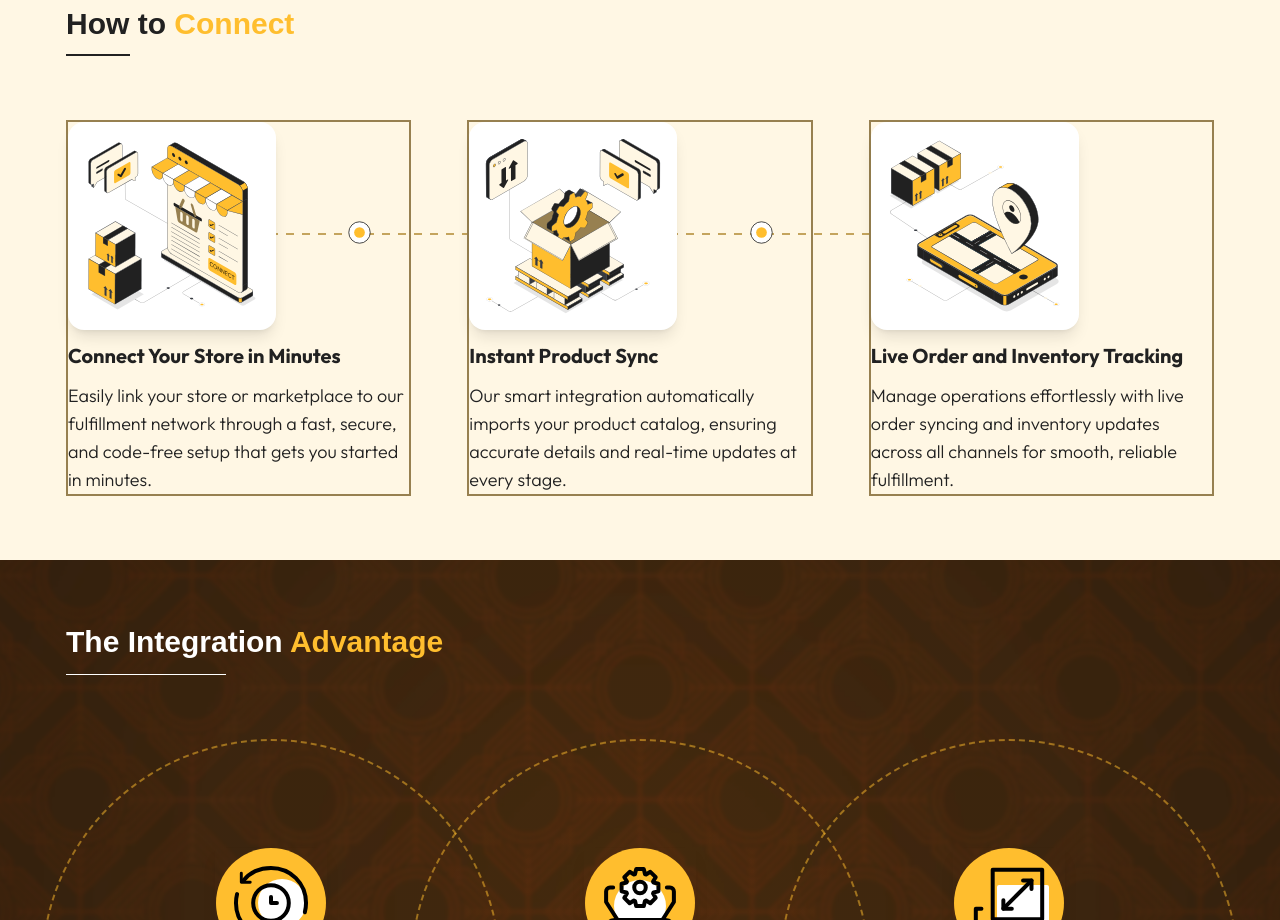
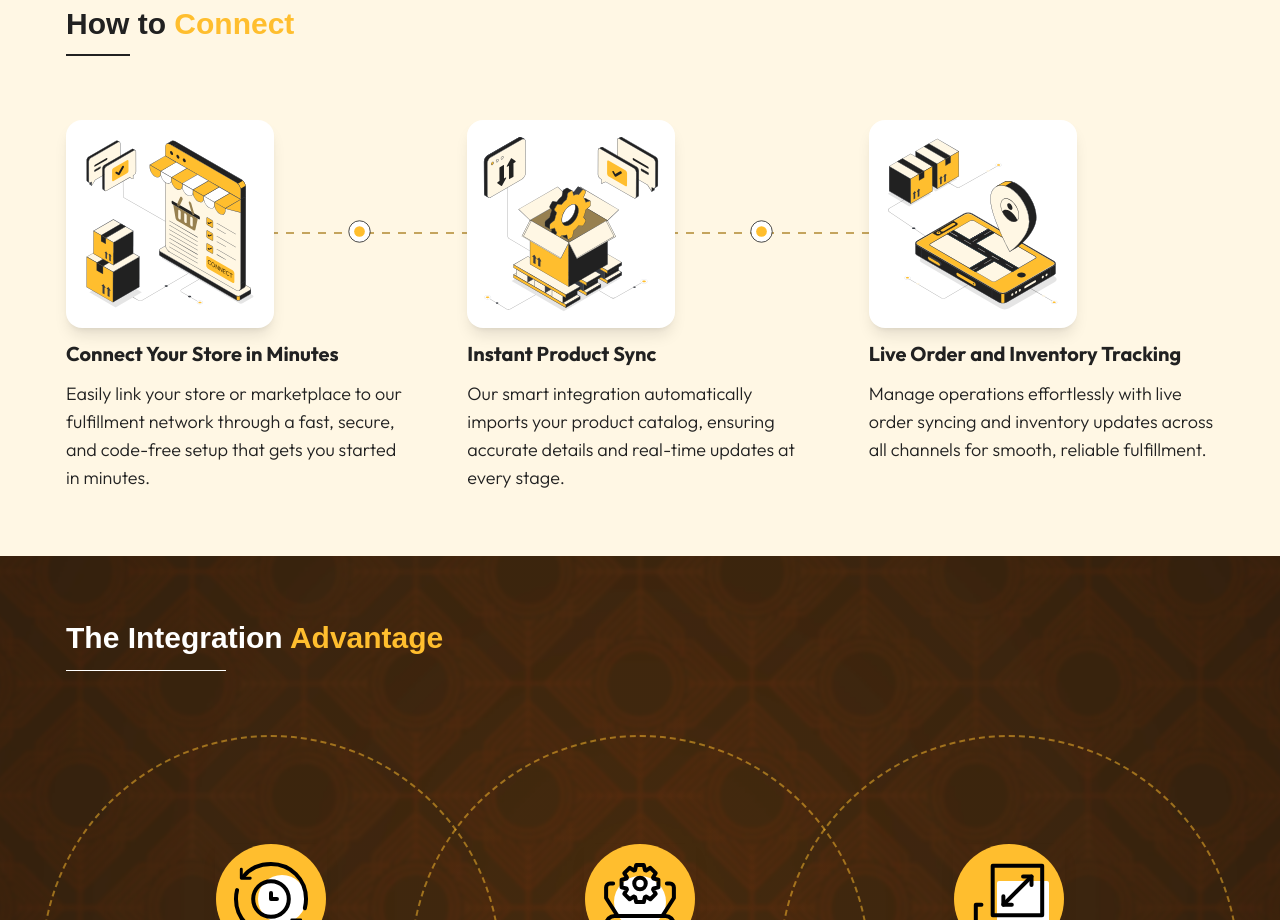
Before and after one commit to zaarna/depoter, a Next.js app: page /services/D2C in a window 1280 px wide. Shown: the part 5880-6800 px from the top of the page. Built offline with nearby package versions, Linux system fonts and the light colour scheme; a web font is replaced by a local one.

Commit message:
Updated How to Connect
Border Removed

```diff
--- a/src/components/ReusableComponent/HowToConnect/HowToConnect.jsx
+++ b/src/components/ReusableComponent/HowToConnect/HowToConnect.jsx
@@ -47,7 +47,7 @@ export default function HowToConnect() {
         {steps.map((step, i) => (
           <div key={i}>
             {/* CARD */}
-            <div className="md:bg-transparent bg-white flex flex-col items-center border-2 rounded-2xl border-[#978050] md:rounded-none p-8 md:p-0 md:items-start gap-3 relative h-full md:text-left text-center">
+            <div className="md:bg-transparent bg-white flex flex-col items-center md:rounded-none p-8 md:p-0 md:items-start gap-3 relative h-full md:text-left text-center">
               {/* IMAGE */}
 
               <div className="w-52 h-52 bg-white rounded-2xl flex items-center justify-center shadow-lg">
```
